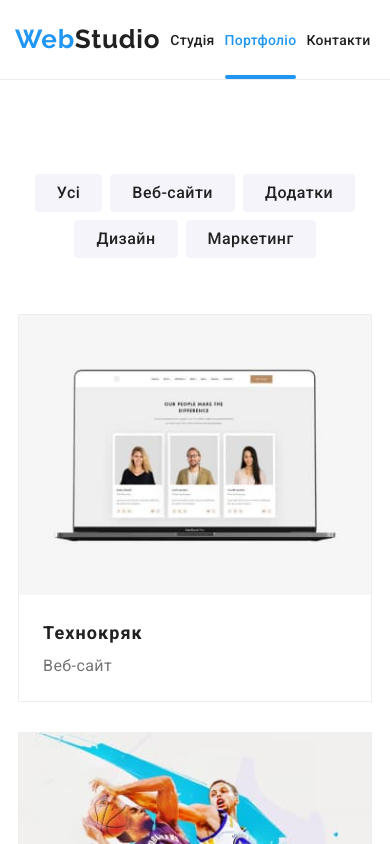
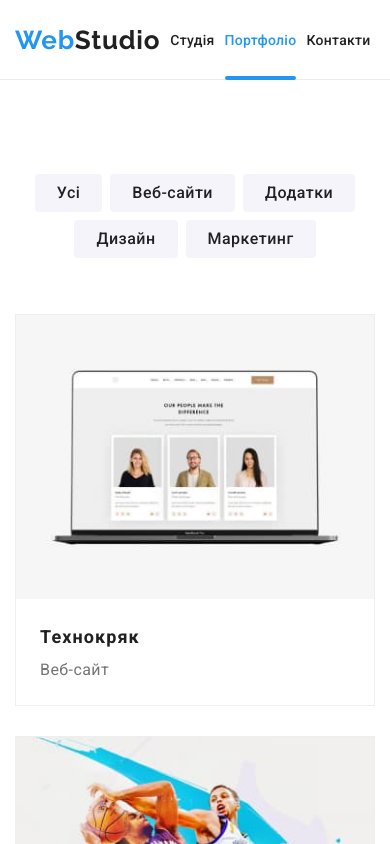
Before and after one commit to vitalii-kulishov/WebStudio, a plain HTML site: page portfolio.html in a window 390 px wide. Shown: the top 844 px of the page. Drawn offline with Linux system fonts and the light colour scheme.

Commit message:
додав адаптиву в мобільній версії та модалці

```diff
--- a/css/root.css
+++ b/css/root.css
@@ -39,7 +39,7 @@
    /* Альтернативний колір фону кнопок */
    --back-alt-button: #2196F3;
    /* Затемнення основного фону при активному модальному вікні */
-   --back-popup: rgba(0, 0, 0, 0.5);
+   --back-popup: rgba(0, 0, 0, 0.2);
    /* Затемнення на картці портфоліо */
    --back-portfolio-middle: rgba(33, 150, 243, 0.9);
 
--- a/css/style.css
+++ b/css/style.css
@@ -4,8 +4,6 @@
 
 /* --------------- Стилізація сторінки ------------- */
 .page {
-   min-height: 100%;
-   overflow: hidden;
    display: flex;
    flex-direction: column;
    overflow: hidden;
@@ -23,7 +21,6 @@
    padding: 0 15px;
    margin: auto;
    display: flex;
-   overflow-y: auto;
 }
 
 /* ---------------- Хедер ---------------- */
@@ -35,7 +32,7 @@
    height: var(--height-header);
    z-index: 2;
    background-color: var(--back-primary);
-   border-bottom: 1px solid var(--color-border-header);
+   box-shadow: inset 0 -1px 0 var(--color-border-header);
 }
 
 .header__container {
@@ -368,7 +365,7 @@
 }
 
 .portfolio__item {
-   flex: 0 1 370px;
+   max-width: 370px;
    border: 1px solid var(--color-border);
    overflow: hidden;
 }
@@ -384,7 +381,7 @@
 
 .portfolio__img {
    position: relative;
-   max-width: 100%;
+   width: 100%;
    height: auto;
    object-fit: cover;
    object-position: center;
@@ -591,13 +588,15 @@
    left: 0;
    opacity: 0;
    visibility: hidden;
+   height: 100%;
    width: 100%;
    background-color: var(--back-popup);
    transition: 0.8s;
-   min-height: 100%;
    display: flex;
    align-items: center;
    justify-content: center;
+   padding: 0 15px;
+   overflow-y: auto;
    -webkit-overflow-scrolling: touch;
    z-index: 5;
 }
@@ -790,7 +789,8 @@
    }
 
    .portfolio__item {
-      flex: 0 1 354px;
+      max-width: 354px;
+      width: 100%;
    }
 
    .footer__container {
@@ -838,3 +838,25 @@
    }
 
 }
+
+@media (width<=767px) {
+   .features__inner {
+      max-width: 600px;
+      width: 100%;
+   }
+
+   .team__inner {
+      width: 100%;
+   }
+
+   .portfolio__item {
+      max-width: 600px;
+      width: 100%;
+   }
+}
+
+@media (height<=600px) {
+   .popup {
+      align-items: start;
+   }
+}
```
Also changed, not shown: index.html (+0 -3 lines).
